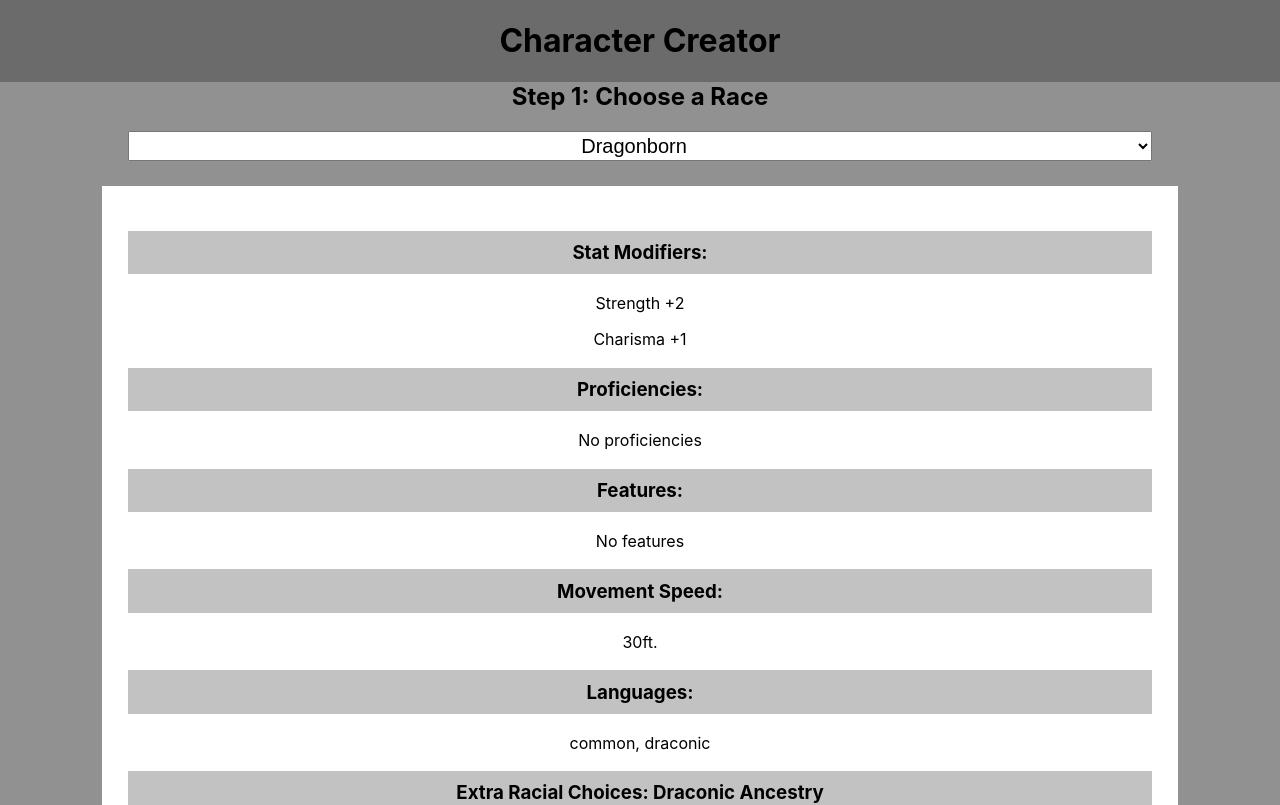
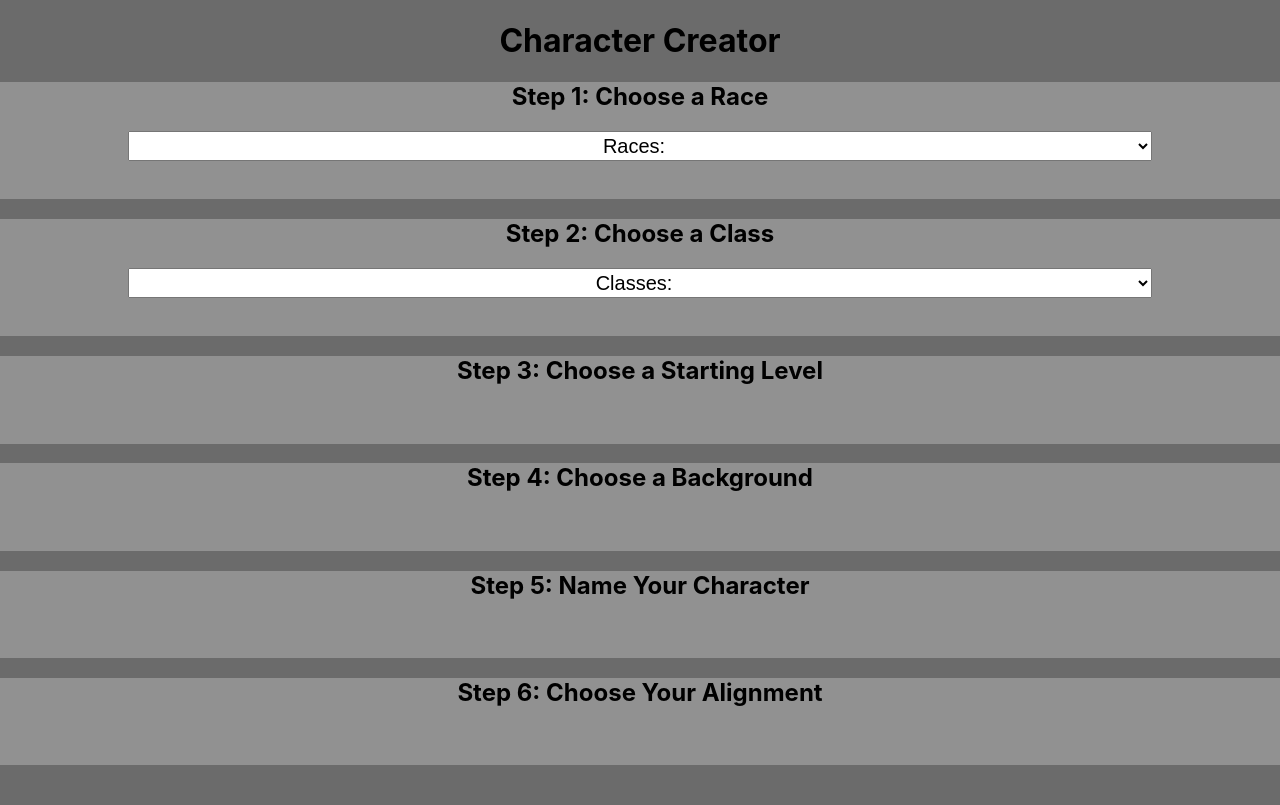
Before and after one commit to iantorrente/dd-player-tools, a React (Create React App) app: page /character-creation in a window 1280 px wide. Shown: the top 805 px of the page. Built offline with nearby package versions, Linux system fonts and the light colour scheme; the HTML template or start-up script is replaced by a standard one.

Commit message:
begin working on class section and refactor race section with object keys rendering

```diff
--- /dev/null
+++ b/src/Data/Classes.js
@@ -0,0 +1,7 @@
+import barbarian from './Classes/Barbarian.js';
+
+const CLASSES = {
+  barbarian
+}
+
+export default CLASSES;
--- /dev/null
+++ b/src/Data/Classes/Barbarian.js
@@ -0,0 +1,359 @@
+const BARBARIAN = {
+  name: 'Barbarian',
+  classFeatures: {
+    hitDice: '1d12 per barbarian level',
+    hpAtLevelOne: '12 + conMod',
+    hpGainOnLevelUp: '7 + conMod',
+    proficiencies: {
+      armor: ['light armor', 'medium armor', 'shields'],
+      weapons: ['simple weapons', 'marital weapons'],
+      tools: [],
+      savingThrows: ['strength', 'constitution'],
+      skills: {
+        choiceCount: 2,
+        choices: ['animal handling', 'athletics', 'intimidation', 'nature', 'perception', 'survival']
+      }
+    }
+  },
+  levelAdditions: [
+    {
+      level: 1,
+      proficiencyBonus: 2,
+      features: ['rage', 'unarmored defense'],
+      classGimmick: [
+        {
+          name: 'rage',
+          type: 'damageMod',
+          amount: 2,
+          damage: 2
+        }
+      ],
+      classOptions: {}
+    },
+    {
+      level: 2,
+      proficiencyBonus: 2,
+      features: ['reckless attack', 'danger sense'],
+      classGimmick: [
+        {
+          name: 'rage',
+          type: 'damageMod',
+          amount: 2,
+          damage: 2
+        }
+      ],
+      classOptions: {}
+    },
+    {
+      level: 3,
+      proficiencyBonus: 2,
+      features: [],
+      classGimmick: [
+        {
+          name: 'rage',
+          type: 'damageMod',
+          amount: 3,
+          damage: 2
+        }
+      ],
+      classOptions: {
+        name: 'primal path',
+        choices: [
+          {
+            name: 'Path of the Berserker'
+          },
+          {
+            name: 'Path of the Totem Warrior'
+          }
+        ]
+      }
+    },
+    {
+      level: 4,
+      proficiencyBonus: 2,
+      features: [],
+      classGimmick: [
+        {
+          name: 'rage',
+          type: 'damageMod',
+          amount: 3,
+          damage: 2
+        }
+      ],
+      classOptions: {
+        name: 'Ability Score Improvement',
+        choiceCount: 2,
+        choices: ['strength', 'dexterity', 'constitution', 'intelligence', 'wisdom', 'charisma']
+      }
+    },
+    {
+      level: 5,
+      proficiencyBonus: 3,
+      features: ['extra attack', 'fast movement'],
+      classGimmick: [
+        {
+          name: 'rage',
+          type: 'damageMod',
+          amount: 3,
+          damage: 2
+        }
+      ],
+      classOptions: {}
+    },
+    {
+      level: 6,
+      proficiencyBonus: 2,
+      features: [],
+      classGimmick: [
+        {
+          name: 'rage',
+          type: 'damageMod',
+          amount: 4,
+          damage: 2
+        }
+      ],
+      classOptions: {
+        'Path of the Berserker': 'mindless rage',
+        'Path of the Totem Warrior': 'aspect of the beast'
+      }
+    },
+    {
+      level: 7,
+      proficiencyBonus: 3,
+      features: ['feral instinct'],
+      classGimmick: [
+        {
+          name: 'rage',
+          type: 'damageMod',
+          amount: 4,
+          damage: 2
+        }
+      ],
+      classOptions: {}
+    },
+    {
+      level: 8,
+      proficiencyBonus: 3,
+      features: [],
+      classGimmick: [
+        {
+          name: 'rage',
+          type: 'damageMod',
+          amount: 4,
+          damage: 2
+        }
+      ],
+      classOptions: {
+        name: 'Ability Score Improvement',
+        choiceCount: 2,
+        choices: ['strength', 'dexterity', 'constitution', 'intelligence', 'wisdom', 'charisma']
+      }
+    },
+    {
+      level: 9,
+      proficiencyBonus: 4,
+      features: [],
+      classGimmick: [
+        {
+          name: 'rage',
+          type: 'damageMod',
+          amount: 4,
+          damage: 3
+        },
+        {
+          name: 'brutal critical',
+          type: 'dice',
+          detail: 'extra weapon damage die',
+          amount: 1
+        }
+      ],
+      classOptions: {}
+    },
+    {
+      level: 10,
+      proficiencyBonus: 4,
+      features: [],
+      classGimmick: [
+        {
+          name: 'rage',
+          type: 'damageMod',
+          amount: 4,
+          damage: 3
+        }
+      ],
+      classOptions: {
+        'Path of the Berserker': 'intimidating presence',
+        'Path of the Totem Warrior': 'spirit walker'
+      }
+    },
+    {
+      level: 11,
+      proficiencyBonus: 4,
+      features: ['relentless rage'],
+      classGimmick: [
+        {
+          name: 'rage',
+          type: 'damageMod',
+          amount: 4,
+          damage: 3
+        }
+      ],
+      classOptions: {}
+    },
+    {
+      level: 12,
+      proficiencyBonus: 4,
+      features: [],
+      classGimmick: [
+        {
+          name: 'rage',
+          type: 'damageMod',
+          amount: 5,
+          damage: 2
+        }
+      ],
+      classOptions: {
+        name: 'Ability Score Improvement',
+        choiceCount: 2,
+        choices: ['strength', 'dexterity', 'constitution', 'intelligence', 'wisdom', 'charisma']
+      }
+    },
+    {
+      level: 13,
+      proficiencyBonus: 5,
+      features: [],
+      classGimmick: [
+        {
+          name: 'rage',
+          type: 'damageMod',
+          amount: 5,
+          damage: 3
+        },
+        {
+          name: 'brutal critical',
+          type: 'dice',
+          detail: 'extra weapon damage die',
+          amount: 2
+        }
+      ],
+      classOptions: {}
+    },
+    {
+      level: 14,
+      proficiencyBonus: 5,
+      features: [],
+      classGimmick: [
+        {
+          name: 'rage',
+          type: 'damageMod',
+          amount: 5,
+          damage: 3
+        }
+      ],
+      classOptions: {
+        'Path of the Berserker': 'retaliation',
+        'Path of the Totem Warrior': 'totemic attunement'
+      }
+    },
+    {
+      level: 15,
+      proficiencyBonus: 5,
+      features: ['persistent rage'],
+      classGimmick: [
+        {
+          name: 'rage',
+          type: 'damageMod',
+          amount: 5,
+          damage: 3
+        }
+      ],
+      classOptions: {}
+    },
+    {
+      level: 16,
+      proficiencyBonus: 5,
+      features: [],
+      classGimmick: [
+        {
+          name: 'rage',
+          type: 'damageMod',
+          amount: 5,
+          damage: 4
+        }
+      ],
+      classOptions: {
+        name: 'Ability Score Improvement',
+        choiceCount: 2,
+        choices: ['strength', 'dexterity', 'constitution', 'intelligence', 'wisdom', 'charisma']
+      }
+    },
+    {
+      level: 17,
+      proficiencyBonus: 6,
+      features: [],
+      classGimmick: [
+        {
+          name: 'rage',
+          type: 'damageMod',
+          amount: 6,
+          damage: 4
+        },
+        {
+          name: 'brutal critical',
+          type: 'dice',
+          detail: 'extra weapon damage die',
+          amount: 3
+        }
+      ],
+      classOptions: {}
+    },
+    {
+      level: 18,
+      proficiencyBonus: 6,
+      features: ['indomitable might'],
+      classGimmick: [
+        {
+          name: 'rage',
+          type: 'damageMod',
+          amount: 6,
+          damage: 4
+        }
+      ],
+      classOptions: {}
+    },
+    {
+      level: 19,
+      proficiencyBonus: 6,
+      features: [],
+      classGimmick: [
+        {
+          name: 'rage',
+          type: 'damageMod',
+          amount: 6,
+          damage: 4
+        }
+      ],
+      classOptions: {
+        name: 'Ability Score Improvement',
+        choiceCount: 2,
+        choices: ['strength', 'dexterity', 'constitution', 'intelligence', 'wisdom', 'charisma']
+      }
+    },
+    {
+      level: 20,
+      proficiencyBonus: 6,
+      features: ['primal champion'],
+      classGimmick: [
+        {
+          name: 'rage',
+          type: 'damageMod',
+          amount: 'unlimited',
+          damage: 4
+        }
+      ],
+      classOptions: {}
+    },
+  ]
+}
+
+export default BARBARIAN;
--- a/src/Views/CharacterCreationView.js
+++ b/src/Views/CharacterCreationView.js
@@ -10,8 +10,10 @@ class CharacterCreationView extends Component {
   constructor(props) {
     super(props);
     this.handleRaceSelection = this.handleRaceSelection.bind(this);
+    this.handleClassSelection = this.handleClassSelection.bind(this);
     this.state = {
-      raceSelected: 'dragonborn',
+      raceSelected: '',
+      classSelected: '',
       playerCharacter: {}
     }
   }
@@ -23,13 +25,20 @@ class CharacterCreationView extends Component {
     this.setState({ raceSelected: e.target.value });
   }
 
+  handleClassSelection(e) {
+    let pc = this.state.playerCharacter;
+    pc.class = e.target.value;
+    this.setState({ pc });
+    this.setState({ classSelected: e.target.value });
+  }
+
   render() {
-    console.log(this.state.playerCharacter);
+    console.log(this.state);
     return (
       <div className='character-creation-view'>
         <h1>Character Creator</h1>
         <RaceSection pc={this.state.playerCharacter} raceSelected={this.state.raceSelected} handleRaceSelection={this.handleRaceSelection} />
-        <ClassSection />
+        <ClassSection pc={this.state.playerCharacter} handleClassSelection={this.handleClassSelection} />
         <LevelSection />
         <BackgroundSection />
         <CharacterNameSection />
--- a/src/Views/ClassSection.js
+++ b/src/Views/ClassSection.js
@@ -1,10 +1,27 @@
 import React, { Component } from 'react';
+import Classes from '../Data/Classes.js';
 
 class ClassSection extends Component {
+  getClassOptions() {
+    const classOptions = Object.keys(Classes).map(function(key, i) {
+      return (
+        <option key={i} value={key}>{key}</option>
+      )
+    });
+    return classOptions;
+  }
+
   render() {
+    console.log(Classes);
+    const classOptions = this.getClassOptions();
     return(
       <div className='step-section'>
         <h2 className='cc-step'>Step 2: Choose a Class</h2>
+        <select className='class-selection' onChange={this.props.handleClassSelection}>
+        <option>Classes:</option>
+          {classOptions}
+        </select>
+
       </div>
     )
   }
--- a/src/Views/RaceSection.js
+++ b/src/Views/RaceSection.js
@@ -1,13 +1,26 @@
 import React, { Component } from 'react';
 import RaceSnippet from '../RaceSnippet/RaceSnippet.js';
+import Races from '../Data/Races.js';
 
 class RaceSection extends Component {
+  getRaceOptions() {
+    const raceOptions = Object.keys(Races).map(function(key, i) {
+      return (
+        <option key={i} value={key}>{key}</option>
+      )
+    });
+    return raceOptions;
+  }
+
   render() {
+    const raceOptions = this.getRaceOptions();
     return(
       <div className='step-section'>
         <h2 className='cc-step'>Step 1: Choose a Race</h2>
         <select className='race-selection' onChange={this.props.handleRaceSelection} value={this.props.raceSelected}>
-          <option value="dragonborn">Dragonborn</option>
+          <option>Races:</option>
+          {raceOptions}
+          {/* <option value="dragonborn">Dragonborn</option>
           <option value="dwarf">Dwarf</option>
           <option value="elf">Elf</option>
           <option value="gnome">Gnome</option>
@@ -15,9 +28,12 @@ class RaceSection extends Component {
           <option value="halfling">Halfling</option>
           <option value="halfOrc">Half Orc</option>
           <option value="human">Human</option>
-          <option value="tiefling">Tiefling</option>
+          <option value="tiefling">Tiefling</option> */}
         </select>
-        <RaceSnippet pc={this.props.pc} race={this.props.raceSelected} />
+        {
+          this.props.raceSelected !== '' &&
+            <RaceSnippet pc={this.props.pc} race={this.props.raceSelected} />
+        }
       </div>
     )
   }
--- a/src/index.css
+++ b/src/index.css
@@ -67,6 +67,7 @@ code {
 
 .step-section {
   background-color: rgb(145, 145, 145);
+  padding-bottom: 3%;
 }
 
 .race-selection {
@@ -111,3 +112,10 @@ code {
 .extra-choice-snippet h3 {
   background-color: white;
 }
+
+.class-selection {
+  text-align-last: center;
+  font-size: 20px;
+  width: 80%;
+  height: 30px;
+}
```
